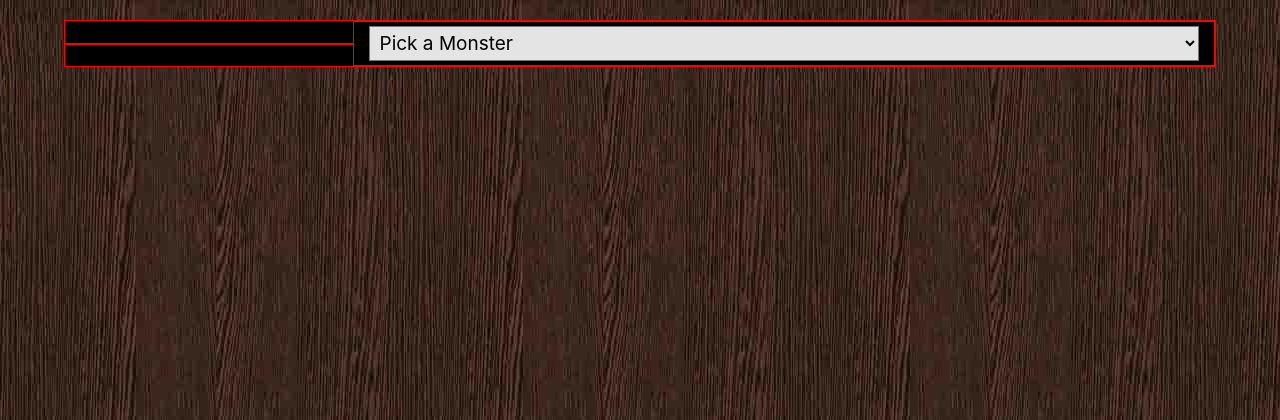
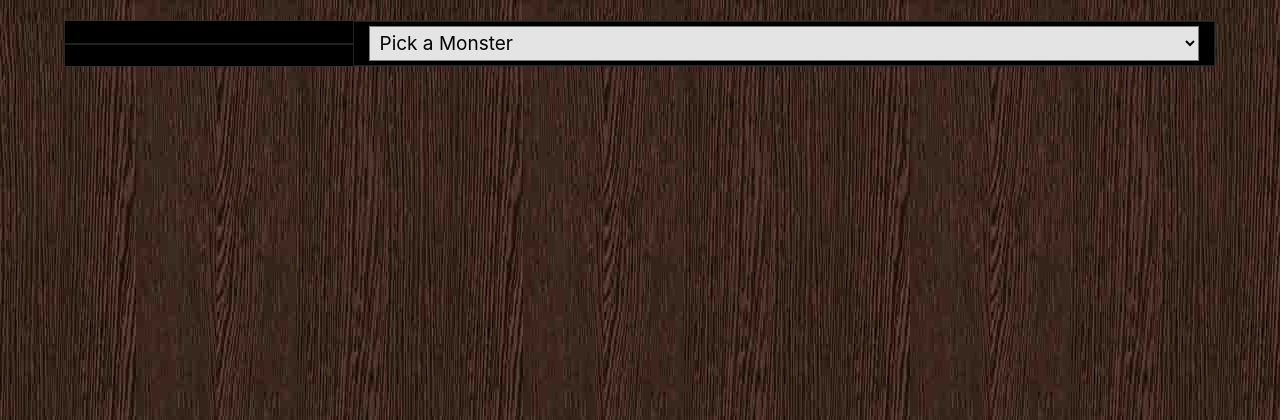
Before and after one commit to chaos67731/Hellsoffspring, a PHP site: page / in a window 1280 px wide. Shown: the top 420 px of the page. Run offline with PHP 8.4, Linux system fonts and the light colour scheme; style sheets or scripts are compiled from the project's sources.

Commit message:
Changed border color
It's a transparent grey

```diff
--- a/resources/css/site.css
+++ b/resources/css/site.css
@@ -53,7 +53,7 @@ br {
     margin: 0;
 }
 [class*="col"] {
-  border: 1px solid red;
+  border: 1px solid rgba(99, 99, 99, 0.329);
 }
 
 /* Drop Down */
```
